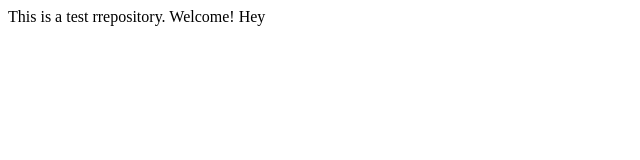
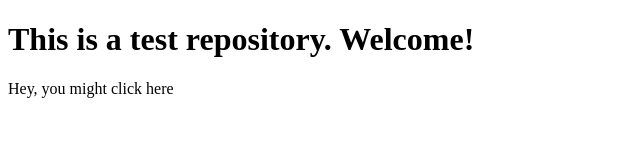
Before and after one commit to rstalpine/rstalpine.github.io, a plain HTML site: page hello.html in a window 1280 px wide. Shown: the whole page, without its empty margins (0-640 px from the left). Drawn offline with Linux system fonts and the light colour scheme.

Commit message:
body formatting

```diff
--- a/hello.html
+++ b/hello.html
@@ -6,6 +6,7 @@
     <title>Document</title>
 </head>
 <body>
-    This is a test rrepository. Welcome! Hey
+    <h1>This is a test repository. Welcome!</h1>
+    Hey, you might click here <a href="http://google.com"></a>
 </body>
 </html>
```
